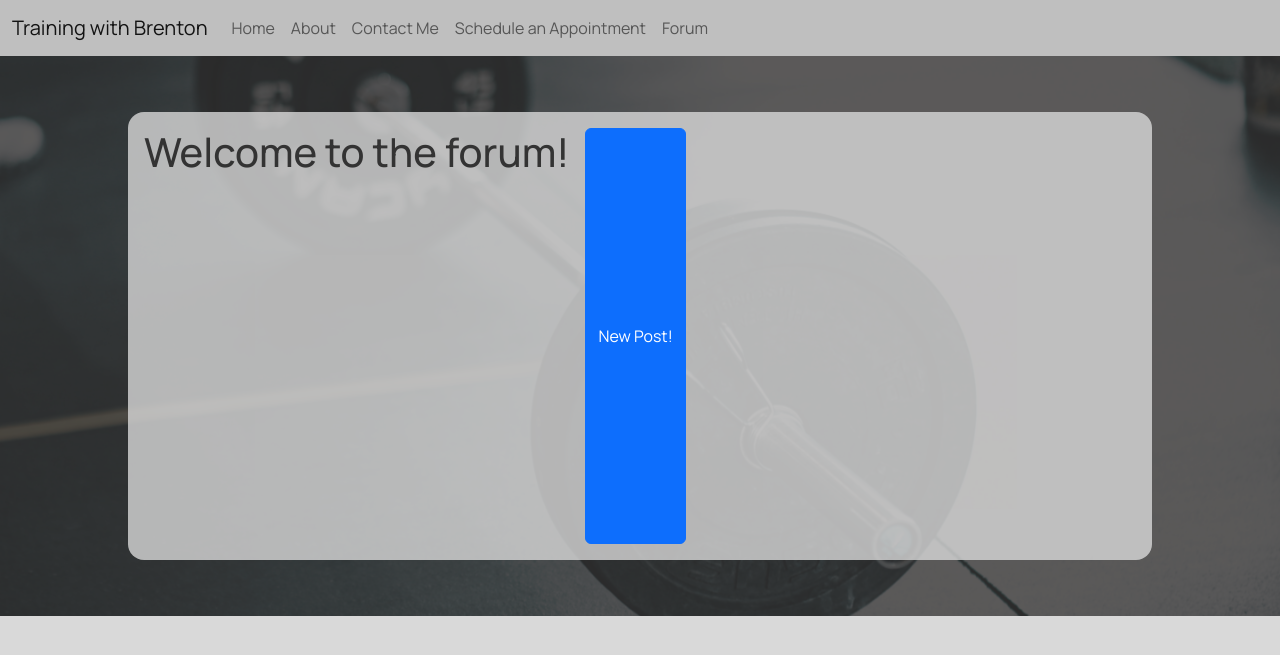
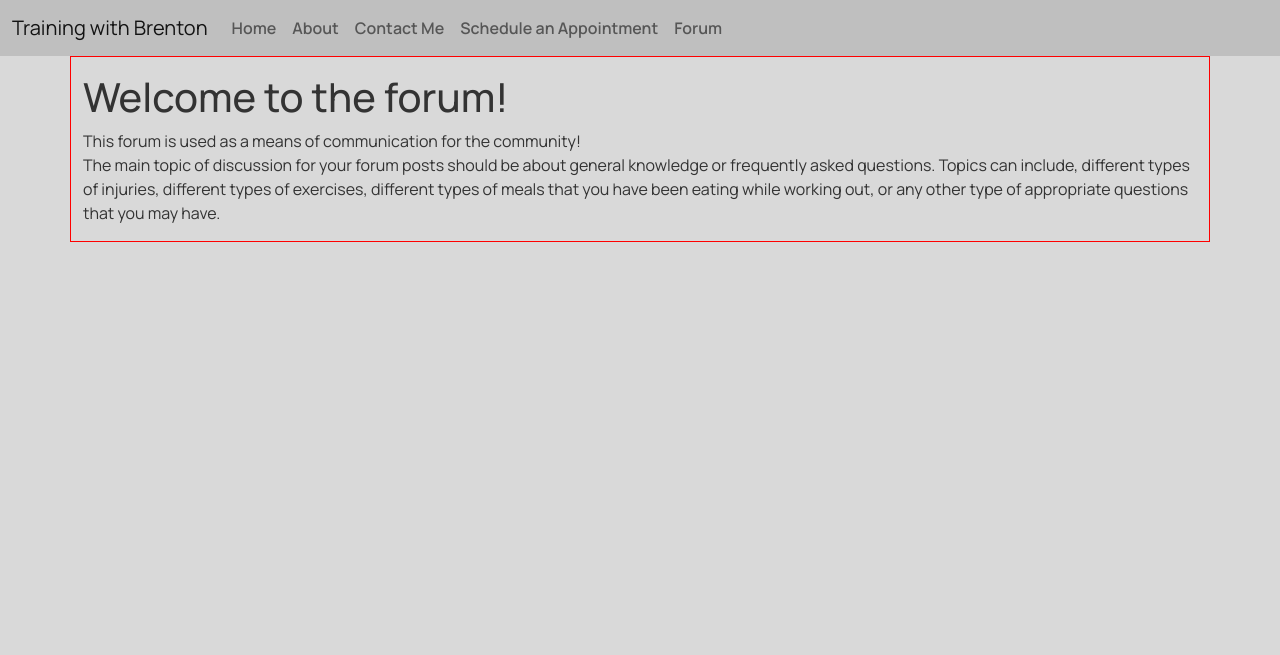
Before and after one commit to BalakayBishop/Capstone, a Flask app: page /forum in a window 1280 px wide. Shown: the top 655 px of the page. Run offline with Flask 2, Linux system fonts and the light colour scheme; some libraries are stand-ins or nearby versions.

Commit message:
Local: styling changes made to contact, appointment, and forum

```diff
--- a/project/static/styles.css
+++ b/project/static/styles.css
@@ -17,7 +17,6 @@
 }
 
 html, body {
-	background-color: #d9d9d9;
 	min-width: 880px;
 }
 
@@ -27,8 +26,12 @@ html, body {
 	background-color: #bfbfbf;
 }
 
+a.nav-link {
+	font-weight: 600;
+}
+
 /* ------------------------------------HOME PAGE CONTENT------------------------------------------ */
-#index-container {
+#index-html {
 	background-color: #d9d9d9;
 }
 
@@ -81,8 +84,9 @@ html, body {
     flex-wrap: wrap;
     justify-content: space-around;
     align-items: center;
-    margin-top: 16px;
     align-content: center;
+	background-color: #d9d9d9;
+	padding-top: 2rem;
 }
 
 .content-card {
@@ -330,9 +334,10 @@ html, body {
     gap: 16px;
 }
 
-/* ------------------------------------CONTACT ME PAGE CONTENT------------------------------------------ */
+/* ------------------------------------APPOINTMENT PAGE CONTENT------------------------------------------ */
 #appointment-html {
 	background-color: #d9d9d9;
+	height: calc(100% - 56px);
 }
 
 #appointment-body {
@@ -475,51 +480,17 @@ html, body {
 }
 
 /* ------------------------------------FORUM PAGE------------------------------------------ */
-
-#forum-html {
+#forum-html, #forum-body {
 	background-color: #d9d9d9;
 }
 
-#forum-body {
-	background-color: #d9d9d9;
-	height: 100%;
+.container-sm {
+	border: solid 1px red;
+	padding: 16px 8px;
 }
 
-#forum-content-outer {
-	background-image: url("eduardo-cano-photo-co-gP9rAnGJBRo-unsplash.jpg");
-	background-size: cover;
-	background-attachment: fixed;
-	height: 560px;
-	width: 100%;
-}
-
-#forum-content-bg {
-	height: 100%;
-	background-color: rgba(51,51,51,.8);
-	display: flex;
-	flex-direction: row;
-    justify-content: center;
-    align-items: center;
-}
-
-#forum-content {
-	width: 80%;
-	height: 80%;
-	background-color: rgba(217, 217, 217, .8);
-	border-radius: 16px;
-	display: flex;
-	flex-direction: row;
-    justify-content: flex-start;
-	gap: 16px;
-	padding: 16px;
-}
-
-#forum-container > h1 {
-	font-size: 3rem;
-    margin: 0;
-    padding: 8px 0;
-    font-weight: 500;
-	text-align: center;
+.container-sm > p {
+	margin: 0;
 }
 
 /* ------------------------------------FORUM MODAL------------------------------------------ */
--- a/project/templates/forum.html
+++ b/project/templates/forum.html
@@ -65,24 +65,15 @@
 			</div>
 		</nav>
 
-		<div id="forum-container">
+		<div class="container-sm">
+			<h1>Welcome to the forum!</h1>
+			<p>This forum is used as a means of communication for the community!</p>
+			<p>
+				The main topic of discussion for your forum posts should be about general knowledge or frequently asked
+				questions. Topics can include, different types of injuries, different types of exercises, different types of meals that you have been eating while working out, or any other type of appropriate questions that you may have.
+			</p>
 
-			<div id="forum-content-outer">
-
-				<div id="forum-content-bg">
-
-					<div id="forum-content">
-						<h1>Welcome to the forum!</h1>
-						<button id="new-post-button" type="button" class="btn btn-primary">New Post!</button>
-					</div> <!--END OG FORUM-CONTENT-->
-
-				</div> <!--END OG FORUM-CONTENT-BG-->
-
-			</div> <!--END OG FORUM-CONTENT-OUTER-->
-
-
-
-		</div> <!--END OG FORUM-CONTAINER-->
+		</div> <!--END CONTAINER-->
 
 		<div id="popup-overlay">
 
--- a/project/templates/index.html
+++ b/project/templates/index.html
@@ -1,5 +1,5 @@
 <!DOCTYPE html>
-<html lang="en">
+<html lang="en" id="index-html">
 	<head>
 		<meta charset="UTF-8">
 		<title>Home</title>
@@ -27,7 +27,7 @@
 		<script src="{{ url_for('static',filename='main.js') }}"></script>
 	</head>
 
-	<body>
+	<body id="index-body">
 		<nav class="navbar navbar-expand-lg bg-body-tertiary">
 			<div class="container-fluid">
 				<a class="navbar-brand" href="{{ url_for('core.index') }}">Training with Brenton</a>
```
